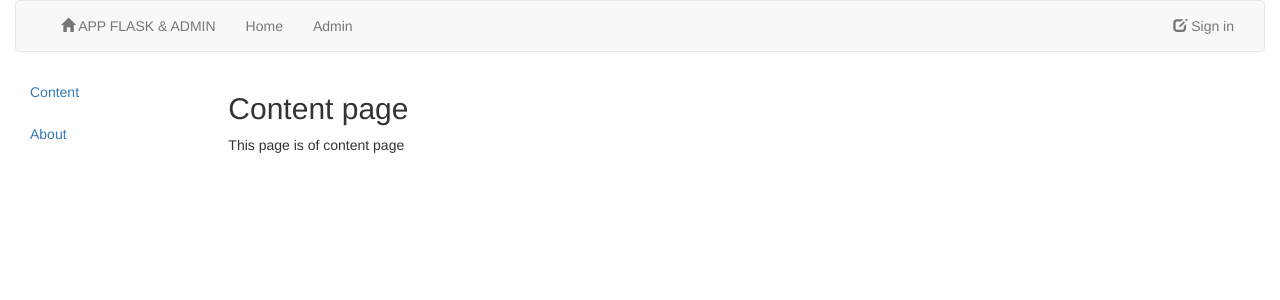
After one commit to rubenlorenzo/Flask_Scaffold_Admin, a Flask app: template app/home/templates/content_page.html in a window 1280 px wide. The commit adds this page. Shown: the top 300 px of the page. Run offline with Flask 2, Linux system fonts and the light colour scheme; the template is opened without the code that fills it: most values are stand-ins (such as "Sample title", 1, 10 or a date in 2020); parts of the project's set-up code (start-up, migrations or seed data) failed here and were passed over; some libraries are stand-ins or nearby versions.

Commit message:
Corrected content

```diff
--- a/app/admin/templates/about_admin_page.html
+++ b/app/admin/templates/about_admin_page.html
@@ -1,5 +1,5 @@
 {% extends "base_admin.html" %}
 {% block content_admin %}
   <h2 class="section-heading">Admin page</h2>
-  <p>This page is for the management of city Dashboard</p><br/>
+  <p>This page is for the management of App Flask & Admin</p><br/>
 {% endblock %}
--- a/app/home/templates/about_home_page.html
+++ b/app/home/templates/about_home_page.html
@@ -1,5 +1,5 @@
 {% extends "base_home.html" %}
 {% block content_home %}
 <h2>Home page</h2>
-<p>This page is for presentation of city Dashboard</p>
+<p>This page is for presentation of App Flask & Admin</p>
 {% endblock %}
--- a/app/home/templates/base_home.html
+++ b/app/home/templates/base_home.html
@@ -5,7 +5,7 @@
 {% block vertical_menu %}
 <div id="vertical-menu" class="col-sm-2 col-md-2 col-lg-2">
   <ul class="nav nav-pills nav-stacked">
-    <li role="presentation" {% if title == "City" %} class="active" {% endif %}><a href="{{ url_for('home.city_page') }}">City</a></li>
+    <li role="presentation" {% if title == "Content" %} class="active" {% endif %}><a href="{{ url_for('home.content_page') }}">Content</a></li>
     <li role="presentation" {% if title == "About" %} class="active" {% endif %}><a href="{{ url_for('home.about_page') }}">About</a></li>
   </ul>
 </div>
--- /dev/null
+++ b/app/home/templates/content_page.html
@@ -0,0 +1,6 @@
+{% extends "base_home.html" %}
+{% block content_home %}
+<h2>Content page</h2>
+<p>This page is of content page</p>
+
+{% endblock %}
--- a/app/templates/base.html
+++ b/app/templates/base.html
@@ -4,7 +4,7 @@
   <meta charset="UTF-8">
   <meta name="viewport" content="width=device-width, initial-scale=1.0">
   <meta http-equiv="X-UA-Compatible" content="ie=edge">
-  <title>CITY DASHBOARD - {{blueprint_title}}{% if title %}, {{title}}{% endif %} {% if subtitle %}, {{subtitle}}{% endif %}page</title>
+  <title>App Flask & Admin- {{blueprint_title}}{% if title %}, {{title}}{% endif %} {% if subtitle %}, {{subtitle}}{% endif %}page</title>
 
   <!-- Latest compiled and minified CSS -->
  <link rel="stylesheet" href="https://maxcdn.bootstrapcdn.com/bootstrap/3.3.7/css/bootstrap.min.css">
--- a/app/templates/navbar.html
+++ b/app/templates/navbar.html
@@ -23,7 +23,7 @@
                 </li>-->
                 <!-- Title - web -->
                 <li>
-                  <a href="/"><span class="glyphicon glyphicon-home" aria-hidden="true"></span> CITY DASHBOARD</a>
+                  <a href="/"><span class="glyphicon glyphicon-home" aria-hidden="true"></span> APP FLASK & ADMIN</a>
                 </li>
             </ul>
 
```
Also changed, not shown: app/home/templates/city_page.html (deleted, +0 -8 lines), app/home/views.py (+4 -4 lines).
